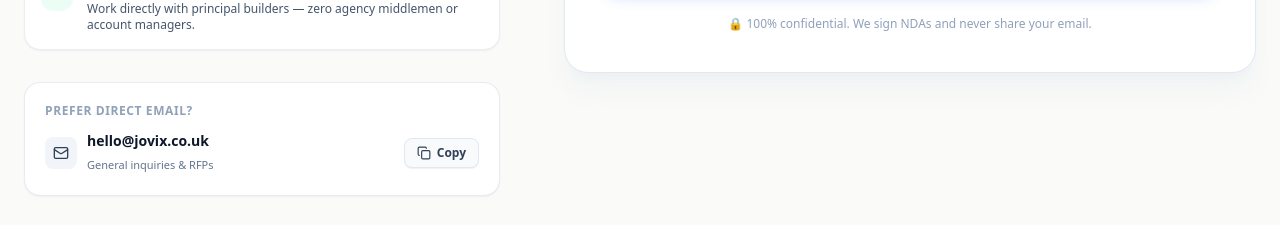
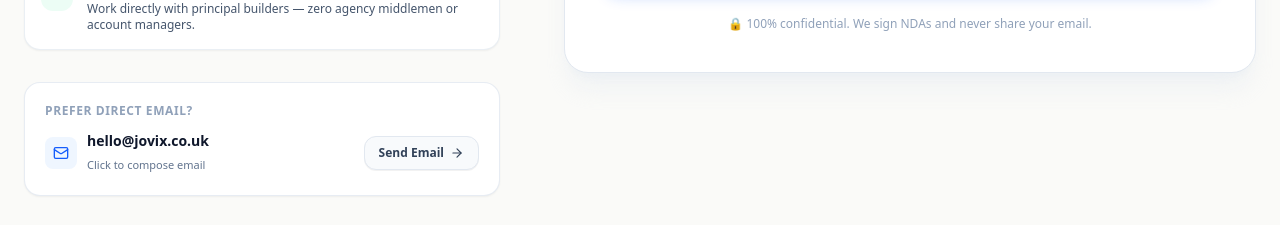
Before and after one commit to Jyoti-jitu/jovix, a Next.js app: page / in a window 1280 px wide. Shown: the part 7180-7405 px from the top of the page. Built offline with nearby package versions, Linux system fonts and the light colour scheme.

Commit message:
feat: replace copy email button with direct mailto redirect

```diff
--- a/src/components/ContactCTA.js
+++ b/src/components/ContactCTA.js
@@ -1,7 +1,7 @@
 "use client";
 
 import { useState } from "react";
-import { ArrowRight, Send, Mail, Check, Copy } from "lucide-react";
+import { ArrowRight, Send, Mail, Check } from "lucide-react";
 
 export default function ContactCTA() {
   const [formData, setFormData] = useState({
@@ -12,14 +12,7 @@
   });
 
   const [submitted, setSubmitted] = useState(false);
-  const [copied, setCopied] = useState(false);
   const directEmail = "hello@jovix.co.uk";
-
-  const handleCopyEmail = () => {
-    navigator.clipboard.writeText(directEmail);
-    setCopied(true);
-    setTimeout(() => setCopied(false), 2500);
-  };
 
   const handleSubmit = (e) => {
     e.preventDefault();
@@ -81,32 +74,26 @@
                 Prefer direct email?
               </span>
               <div className="flex items-center justify-between gap-3">
-                <div className="flex items-center gap-2.5">
-                  <div className="p-2 rounded-lg bg-slate-100 text-slate-700">
+                <a
+                  href={`mailto:${directEmail}`}
+                  className="flex items-center gap-2.5 group"
+                >
+                  <div className="p-2 rounded-lg bg-blue-50 text-blue-600 group-hover:bg-blue-600 group-hover:text-white transition-colors">
                     <Mail className="w-4 h-4" />
                   </div>
                   <div>
-                    <span className="text-sm font-bold text-slate-900 block">{directEmail}</span>
-                    <span className="text-[11px] text-slate-500">General inquiries & RFPs</span>
+                    <span className="text-sm font-bold text-slate-900 group-hover:text-blue-600 transition-colors block">{directEmail}</span>
+                    <span className="text-[11px] text-slate-500">Click to compose email</span>
                   </div>
-                </div>
+                </a>
 
-                <button
-                  onClick={handleCopyEmail}
-                  className="px-3 py-1.5 rounded-lg border border-slate-200 bg-slate-50 hover:bg-white text-slate-700 text-xs font-semibold transition-all flex items-center gap-1.5 shadow-2xs"
+                <a
+                  href={`mailto:${directEmail}`}
+                  className="px-3.5 py-2 rounded-xl border border-slate-200 bg-slate-50 hover:bg-blue-600 hover:text-white hover:border-blue-600 text-slate-700 text-xs font-bold transition-all flex items-center gap-1.5 shadow-2xs group cursor-pointer"
                 >
-                  {copied ? (
-                    <>
-                      <Check className="w-3.5 h-3.5 text-emerald-600" />
-                      <span className="text-emerald-700">Copied!</span>
-                    </>
-                  ) : (
-                    <>
-                      <Copy className="w-3.5 h-3.5" />
-                      <span>Copy</span>
-                    </>
-                  )}
-                </button>
+                  <span>Send Email</span>
+                  <ArrowRight className="w-3.5 h-3.5 group-hover:translate-x-0.5 transition-transform" />
+                </a>
               </div>
             </div>
           </div>
```
